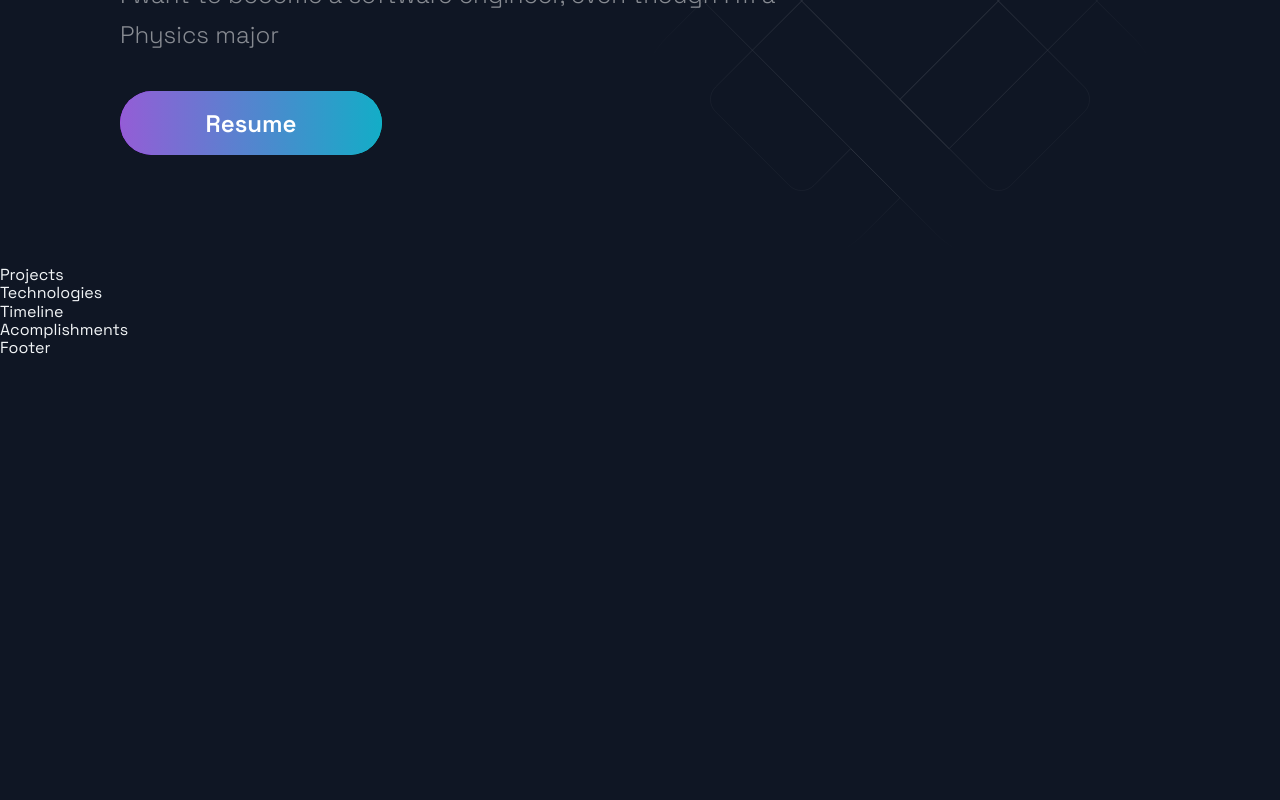
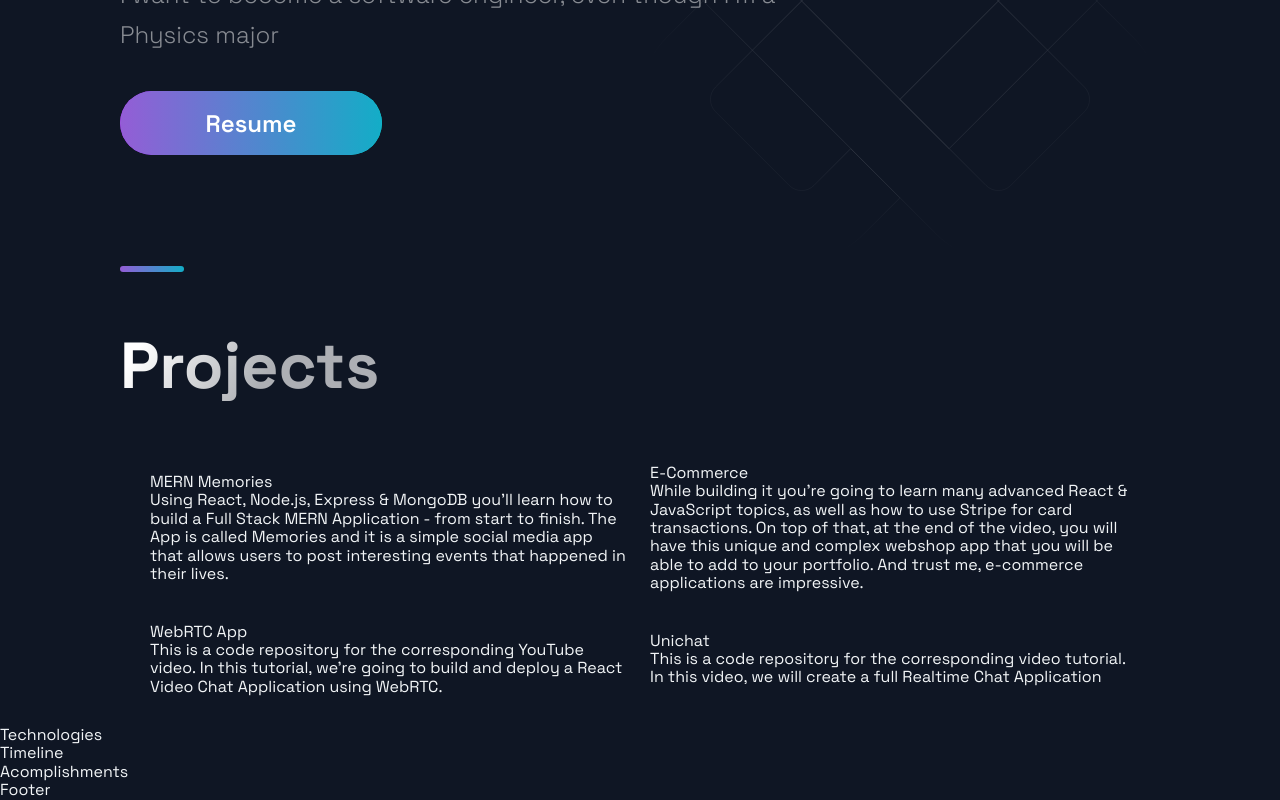
Before and after one commit to Quantum-Impulse/portfolio_website-STARTER, a Next.js app: page / in a window 1280 px wide. Shown: the part 371-1171 px from the top of the page. Before the commit the page ends 800 px from the top, so only its background shows below. Built offline with nearby package versions, Linux system fonts and the light colour scheme.

Commit message:
testing out projects sections with map and arrays

```diff
--- a/src/components/Projects/Projects.js
+++ b/src/components/Projects/Projects.js
@@ -5,9 +5,21 @@
 import { projects } from '../../constants/constants';
 
 const Projects = () => (
-  <div>
-    Projects
-  </div>
+  <Section nopadding id="projects">
+    <SectionDivider />
+
+    <SectionTitle main>Projects</SectionTitle>
+
+    <GridContainer>
+      {projects.map( (project) => (
+        <div>
+          {project.title}
+          <br/>
+          {project.description}
+        </div>
+      ))}
+    </GridContainer>
+  </Section>
 );
 
 export default Projects;
```
